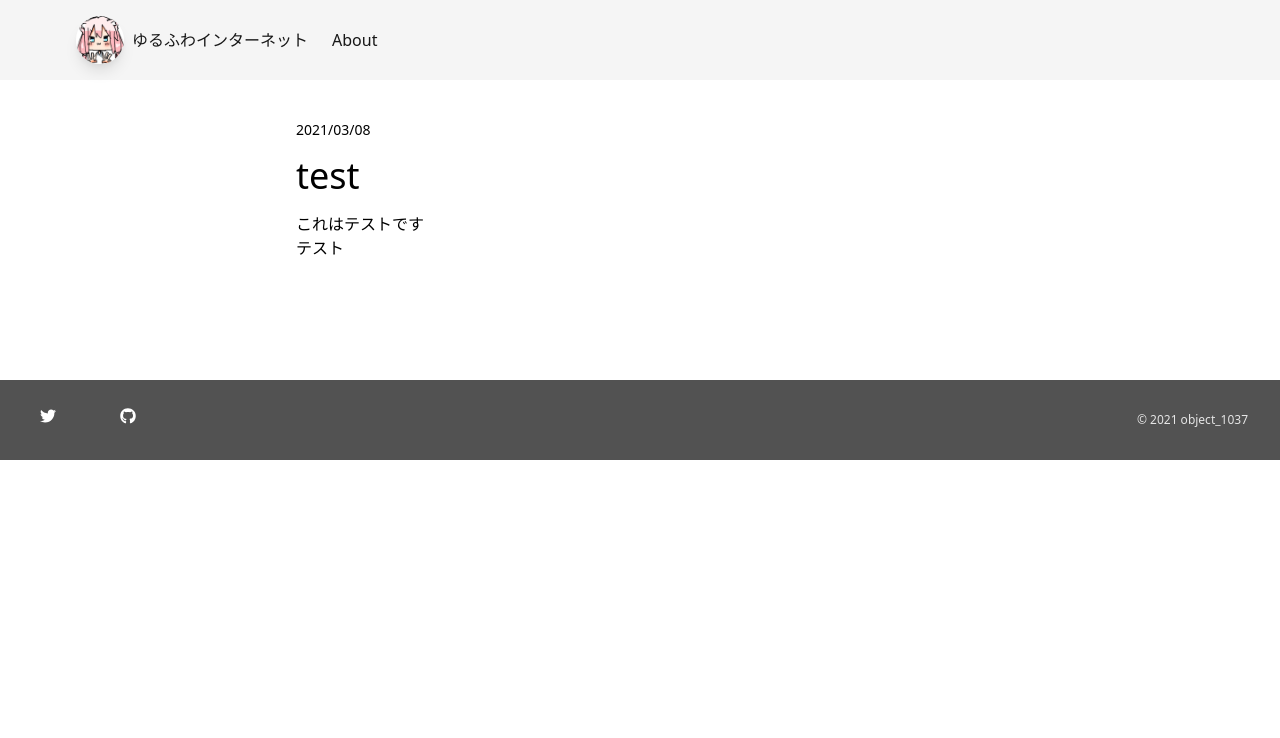
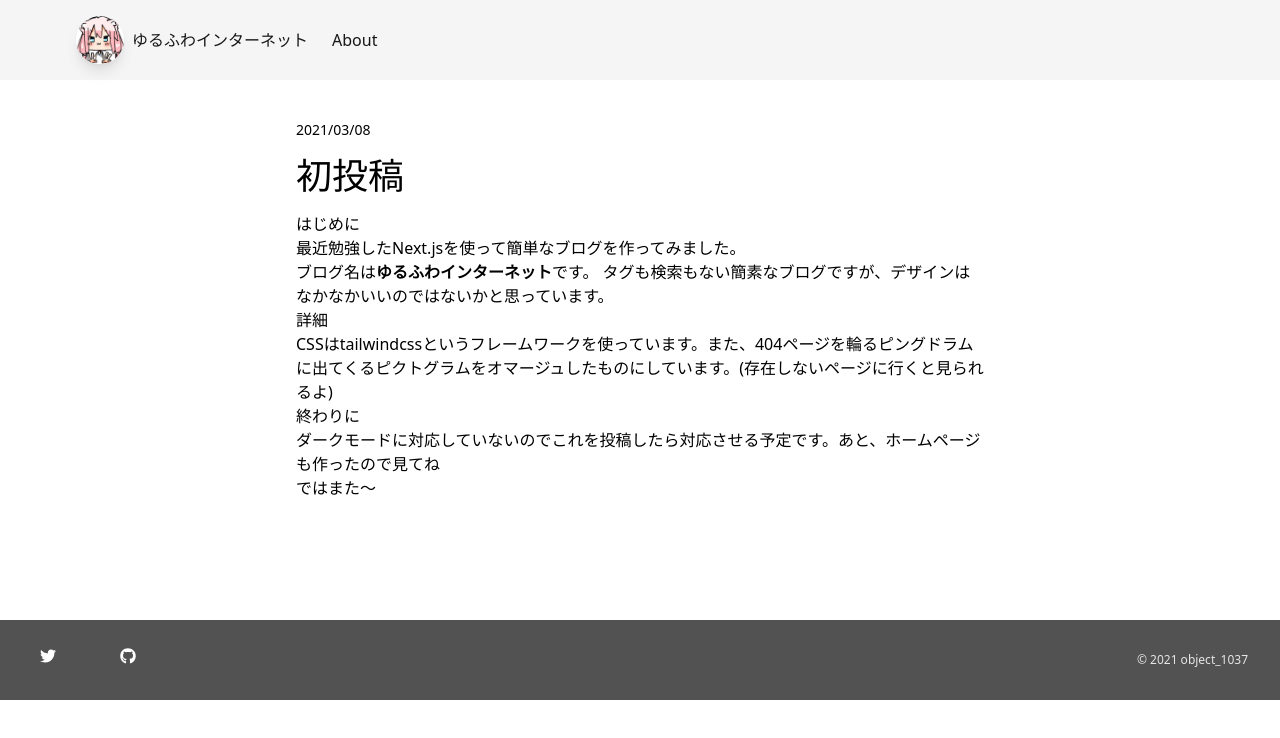
Before and after one commit to object1037/blog, a Next.js app: page /posts/20210308 in a window 1280 px wide. Shown: the top 738 px of the page. Built offline with nearby package versions, Linux system fonts and the light colour scheme.

Commit message:
new post

```diff
--- a/pages/posts/20210308.mdx
+++ b/pages/posts/20210308.mdx
@@ -1,16 +1,30 @@
 ---
-title: "test" description: "this is a test"
+title: "初投稿" description: "ブログを作ってみました"
 ---
 
 export const meta = {
-  title: "test",
+  title: "初投稿",
   date: "2021/03/08"
 }
 
 import Layout from "../../components/layout"
 
-### これはテストです
+### はじめに
 
-テスト
+最近勉強した[Next.js](https://nextjs.org/)を使って簡単なブログを作ってみました。
+
+ブログ名は**ゆるふわインターネット**です。
+タグも検索もない簡素なブログですが、デザインはなかなかいいのではないかと思っています。
+
+### 詳細
+
+CSSは[tailwindcss](https://tailwindcss.com/)というフレームワークを使っています。また、404ページを[輪るピングドラム](https://ja.wikipedia.org/wiki/%E8%BC%AA%E3%82%8B%E3%83%94%E3%83%B3%E3%82%B0%E3%83%89%E3%83%A9%E3%83%A0)
+に出てくるピクトグラムをオマージュしたものにしています。(存在しないページに行くと見られるよ)
+
+### 終わりに
+
+ダークモードに対応していないのでこれを投稿したら対応させる予定です。あと、[ホームページ](https://object1037.vercel.app)も作ったので見てね
+
+ではまた〜
 
 export default ({ children }) => <Layout meta={meta}>{children}</Layout>
```
Also changed, not shown: 1 other file (tests, documents, lock files or other folders).
